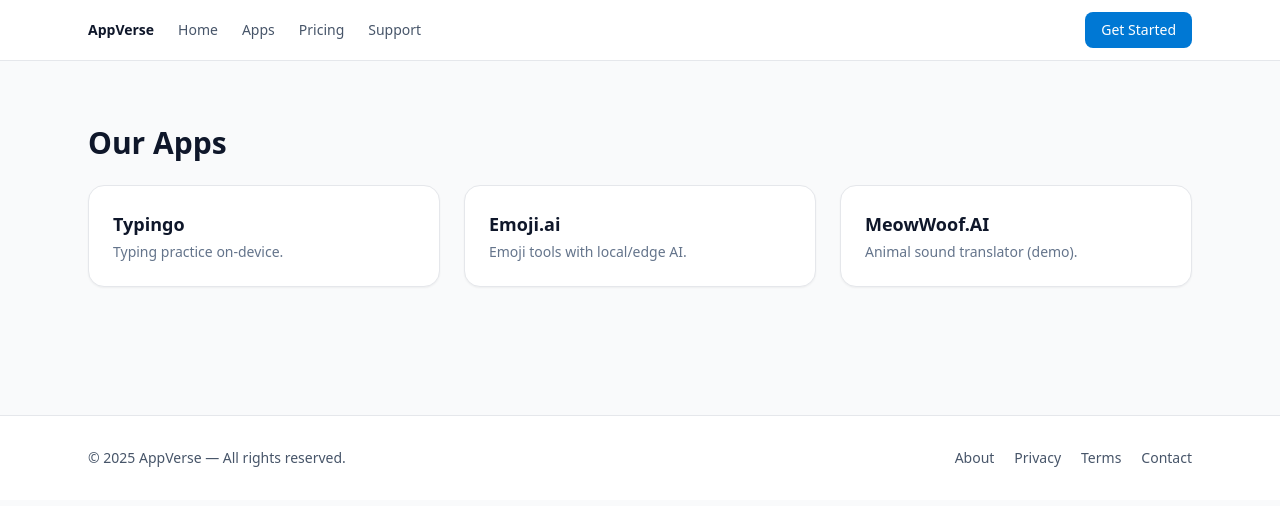
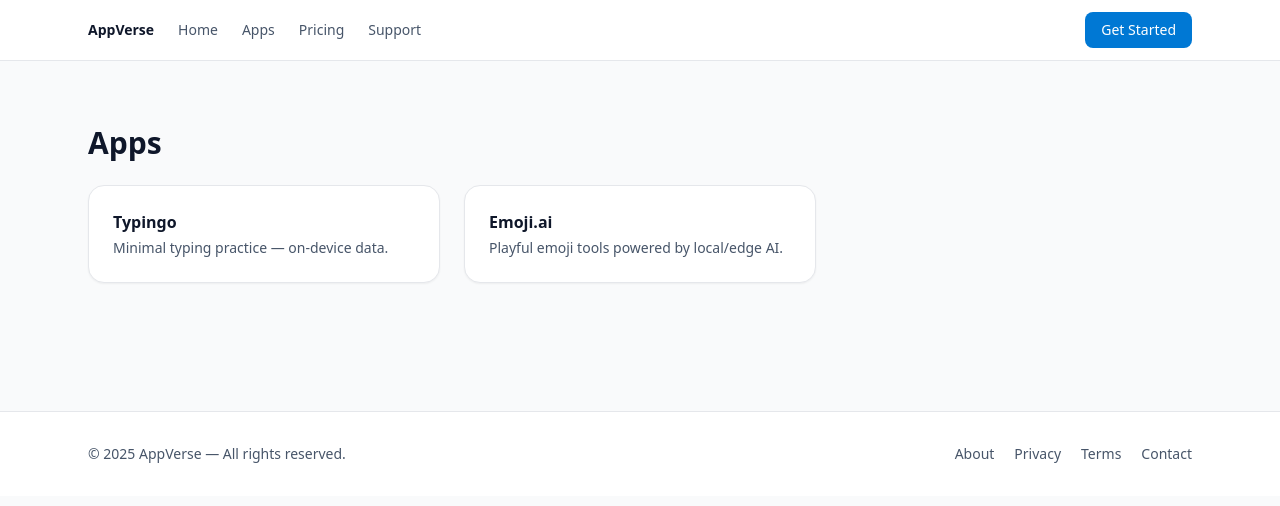
Before and after one commit to Shirlion/appverse-website, a Next.js app: page /apps in a window 1280 px wide. Shown: the top 506 px of the page. Built offline with nearby package versions, Linux system fonts and the light colour scheme.

Commit message:
Update page.tsx

```diff
--- a/app/apps/page.tsx
+++ b/app/apps/page.tsx
@@ -1,20 +1,19 @@
 export const metadata = { title: "Apps — AppVerse" };
 
 const apps = [
-  { slug: "typingo", name: "Typingo", desc: "Typing practice on-device." },
-  { slug: "emoji-ai", name: "Emoji.ai", desc: "Emoji tools with local/edge AI." },
-  { slug: "meowwoof-ai", name: "MeowWoof.AI", desc: "Animal sound translator (demo)." },
+  { slug: "typingo", name: "Typingo", desc: "Minimal typing practice — on-device data." },
+  { slug: "emoji-ai", name: "Emoji.ai", desc: "Playful emoji tools powered by local/edge AI." },
 ];
 
 export default function AppsPage() {
   return (
     <section className="mx-auto max-w-6xl px-6 py-16">
-      <h1 className="text-3xl font-bold mb-6">Our Apps</h1>
-      <div className="grid gap-6 sm:grid-cols-2 lg:grid-cols-3">
-        {apps.map(a => (
-          <a key={a.slug} href={`/apps/${a.slug}`} className="rounded-2xl bg-white border border-gray-200 p-6 shadow-sm hover:shadow-lg transition">
-            <h3 className="text-lg font-semibold">{a.name}</h3>
-            <p className="text-slate-500 text-sm mt-1">{a.desc}</p>
+      <h1 className="text-3xl font-bold">Apps</h1>
+      <div className="mt-6 grid gap-6 sm:grid-cols-2 lg:grid-cols-3">
+        {apps.map((a) => (
+          <a key={a.slug} href={`/apps/${a.slug}`} className="rounded-2xl border border-gray-200 bg-white p-6 shadow-sm hover:shadow-md transition">
+            <h3 className="font-semibold">{a.name}</h3>
+            <p className="mt-1 text-sm text-slate-600">{a.desc}</p>
           </a>
         ))}
       </div>
```
